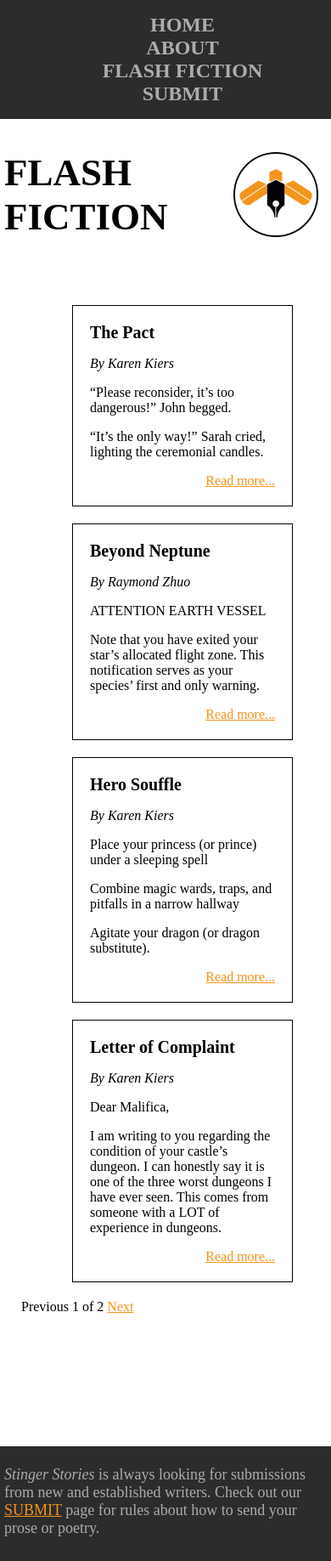
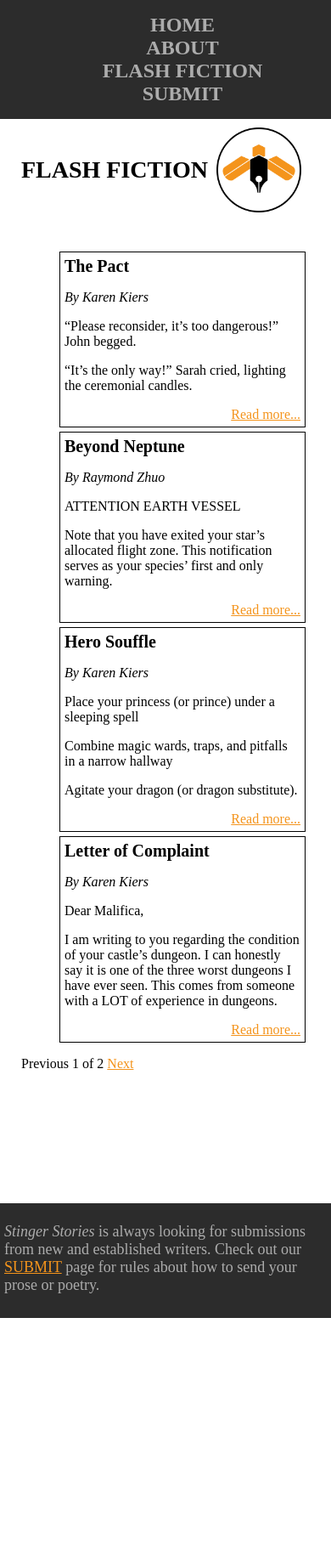
Before and after one commit to jwheatonumich/stinger-stories, a Jekyll site: the page built from flash/index.html, in a window 390 px wide. Shown: the whole page at 85% size. Built offline with Jekyll 4.4.1, drawn with Linux system fonts in a browser that asks for light colours; the list of posts is cut into pages by our own code; after the commit the page ends 1551 px from its top, so only the background shows below that.

Commit message:
Update exerpts.html

```diff
--- a/_layouts/exerpts.html
+++ b/_layouts/exerpts.html
@@ -37,6 +37,29 @@
     font-weight: bold;
 }
 
+@media (max-width: 850px){
+
+.story-summary{
+    padding: 5px;
+    margin: 5px;
+}
+
+h2{
+    font-size: 28;
+}
+
+#body-text-div {
+    max-width: 800px;
+    padding: 5px, 5px, 5px, 5px ;
+}
+
+.story-summary{
+    padding: 5px, 5px, 5px, 5px ;
+    margin: 5px, 5px, 5px, 5px ;
+    border: 1px solid black;
+}
+}
+
 </style>
 
 <head>
```
